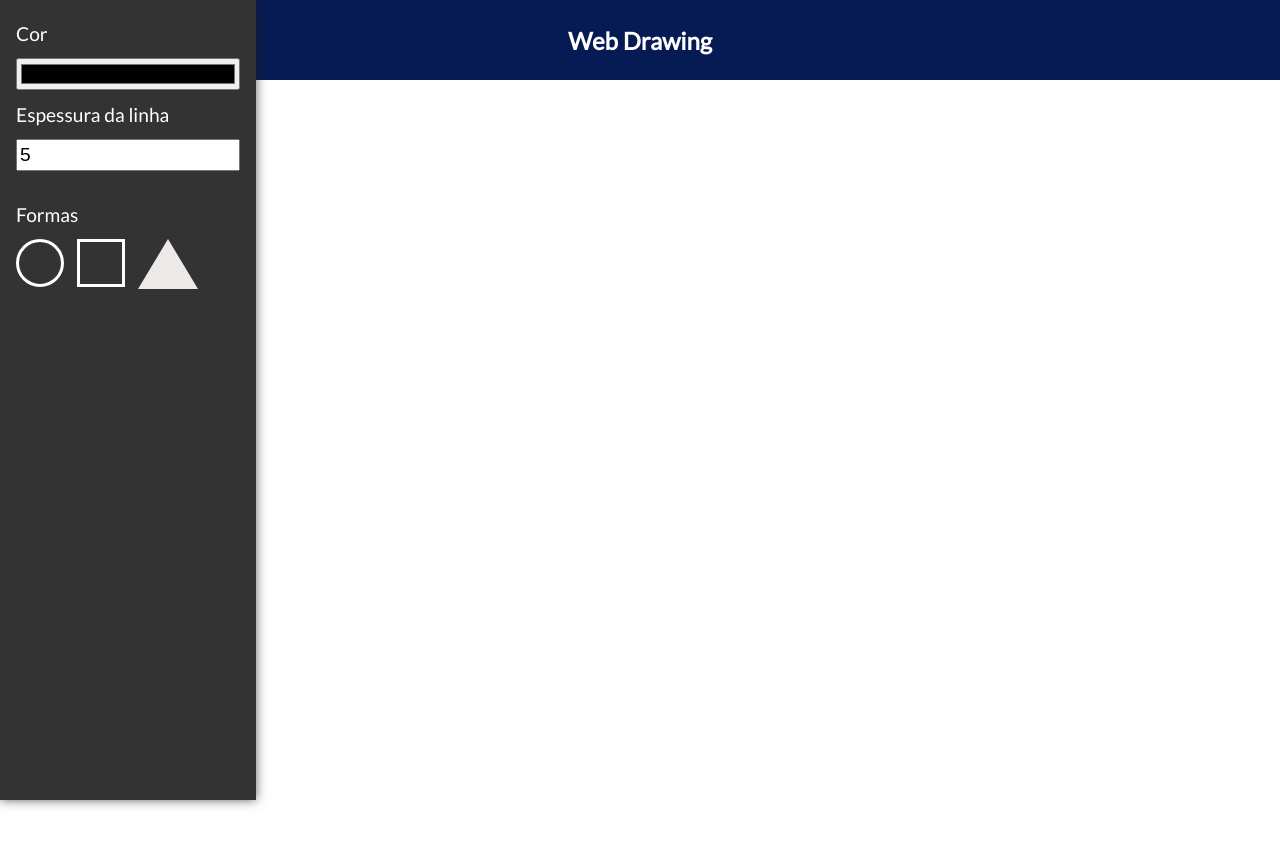
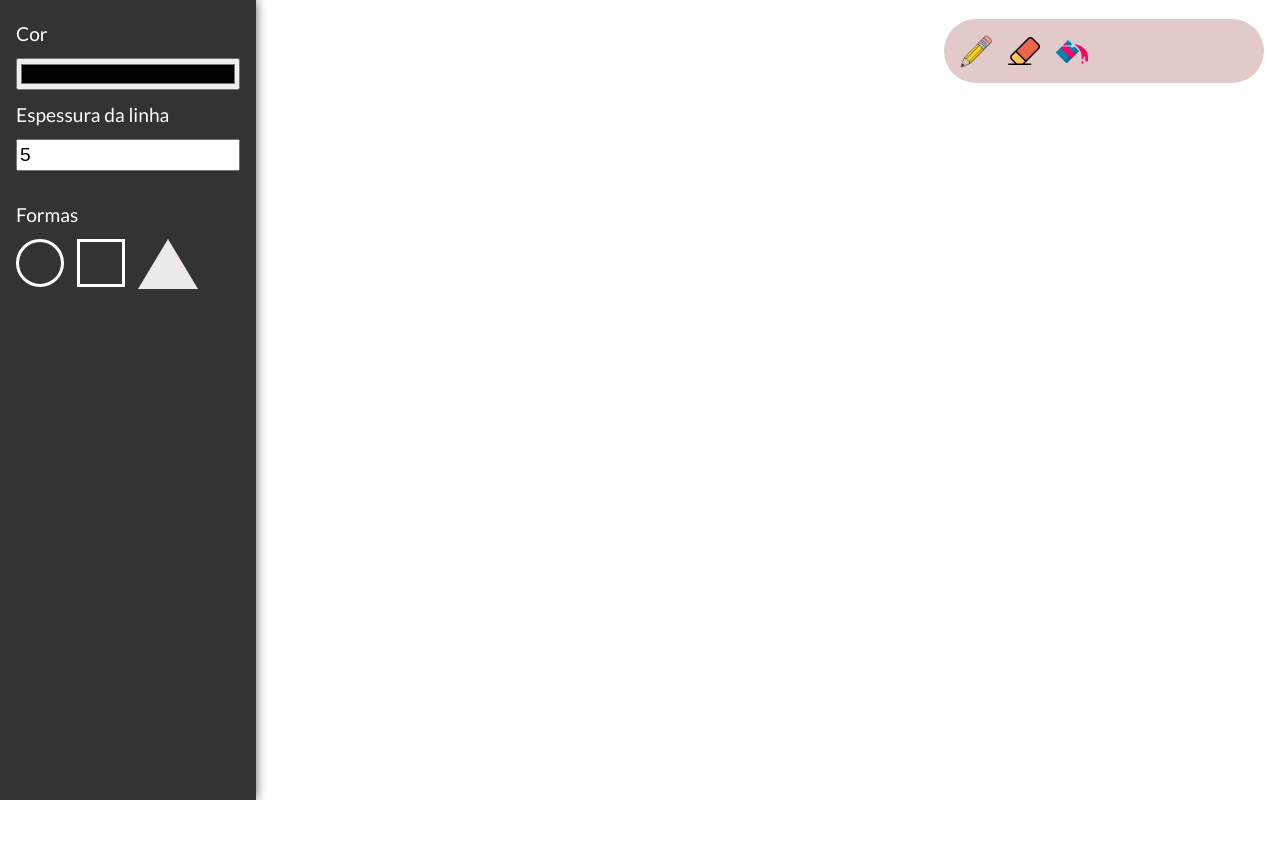
Before and after one commit to santoskarolina/paint-web, a plain HTML site: page src/index.html in a window 1280 px wide. After the commit the page ends 800 px from the top, so only its background shows below. Drawn offline with Linux system fonts and the light colour scheme.

Commit message:
feat: floating menu

```diff
--- a/src/index.html
+++ b/src/index.html
@@ -8,10 +8,6 @@
     <link rel="stylesheet" href="./styles/index.css">
 </head>
 <body>
-
-    <header>
-        <h2>Web Drawing</h2>
-    </header>
 
     <section class="sidebar">
 
@@ -35,6 +31,20 @@
         </div>
     </section>
 
+    <section class="floating__menu">
+        <div class="floating__menu-box">
+            <img src="./assets/icons/pencil-icon.png" alt="Pencil">
+        </div>
+
+        <div class="floating__menu-box">
+            <img src="./assets/icons/eraser.png" alt="Pencil">
+        </div>
+
+        <div class="floating__menu-box">
+            <img src="./assets/icons/paint-bucket.png" alt="Pencil">
+        </div>
+    </section>
+
     <div class="draw__area">
         <canvas class="draw__canvas" id="draw__canvas"></canvas>
     </div>
--- a/src/styles/index.css
+++ b/src/styles/index.css
@@ -95,3 +95,29 @@ header{
     height: 100%;
     width: 100%;
 }
+
+
+.floating__menu{
+    background-color: rgb(226, 202, 202);
+    color: #fff;
+    position: absolute;
+    border-radius: 2rem;
+    right: 0;
+    top: 0;
+    width: 20rem;
+    height: 4rem;
+    padding: 1rem;
+    z-index: 1000;
+    margin: 1.2rem 1rem 0 0;
+
+    display: flex;
+}
+
+.floating__menu-box {
+    cursor: pointer;
+}
+
+.floating__menu-box img{
+    width: 2rem;
+    margin-right: 1rem;
+}
```
Also changed, not shown: src/assets/icons/eraser.png (added), src/assets/icons/paint-bucket.png (added), src/assets/icons/pencil-icon.png (added).
